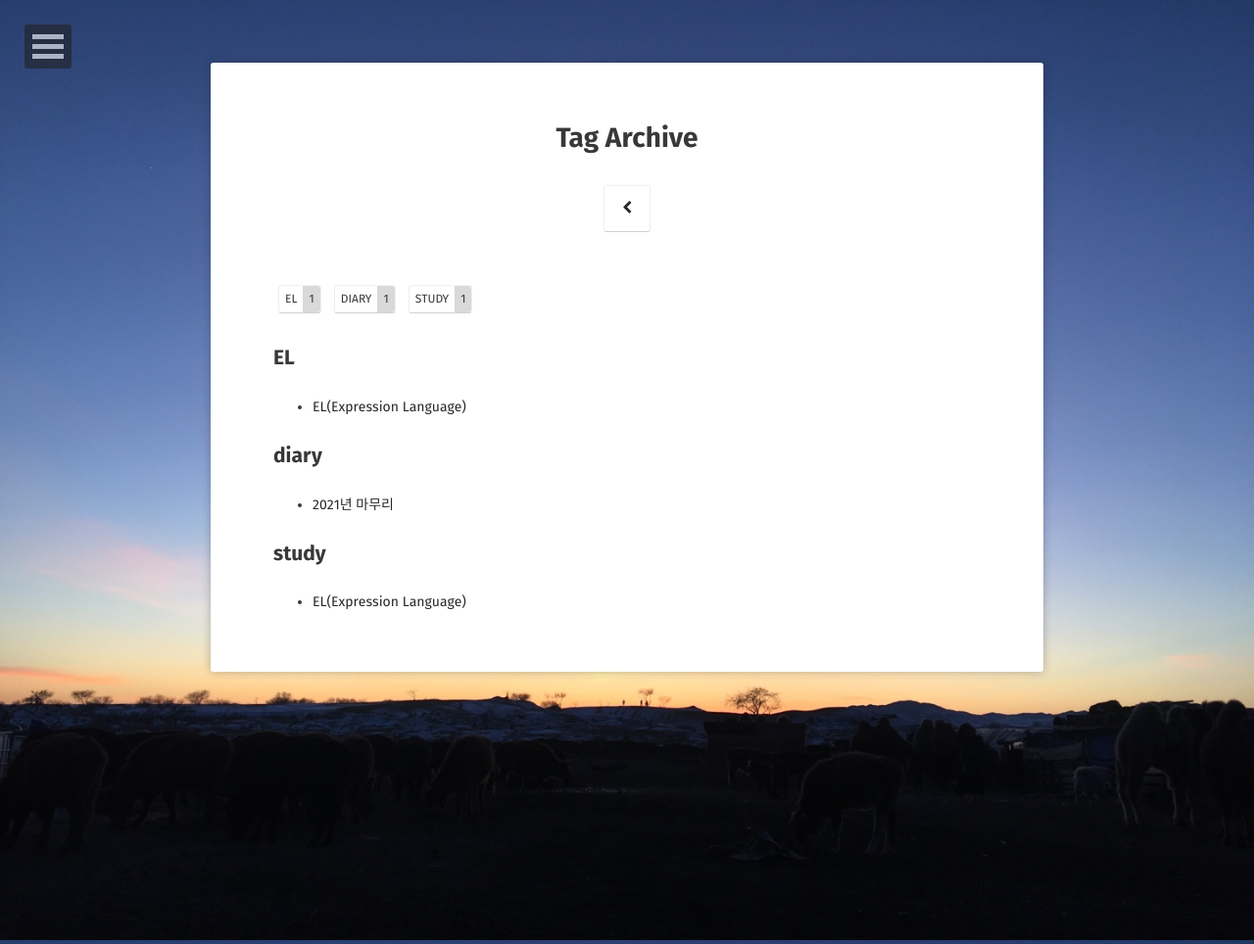
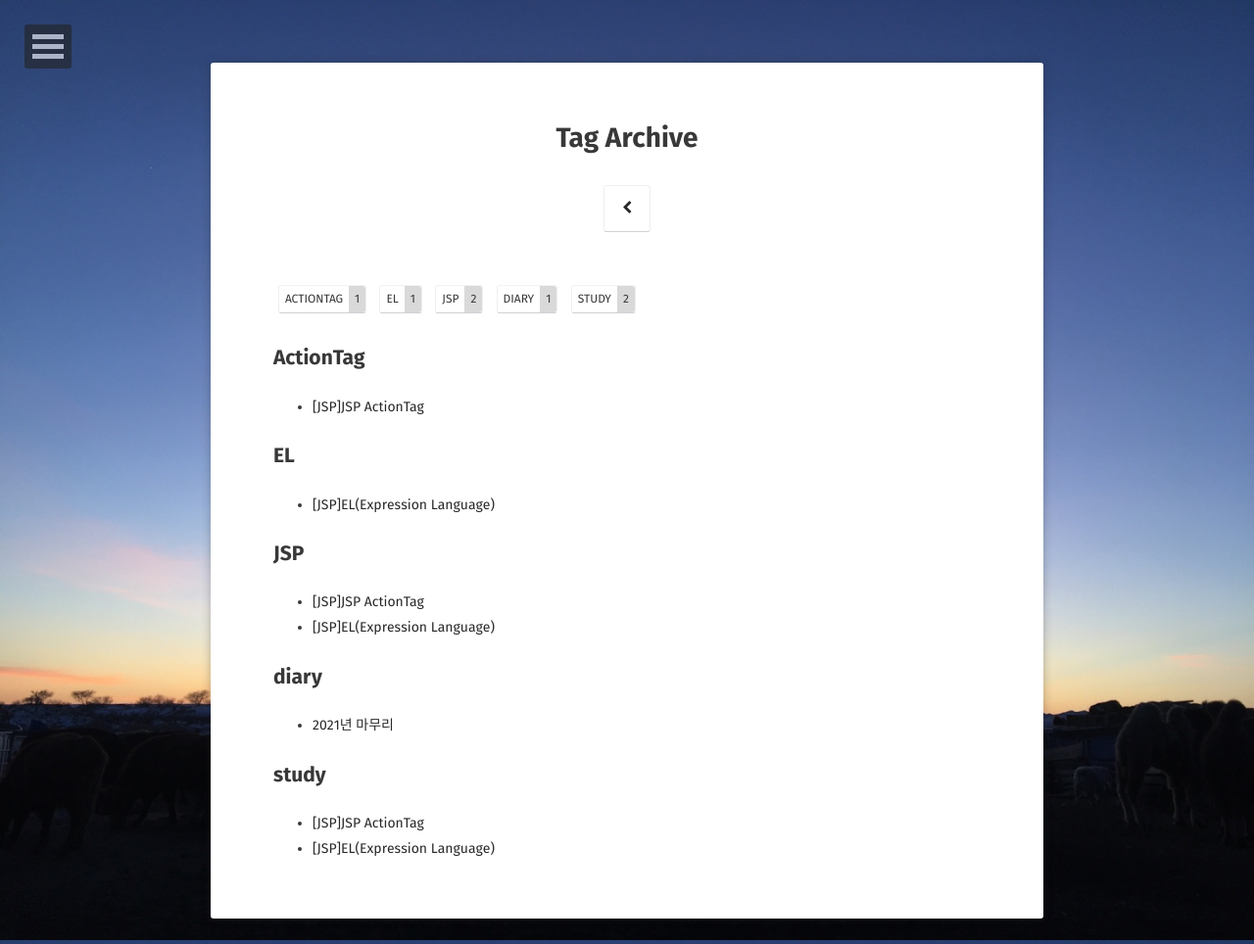
Before and after one commit to jjay0303/jjay0303.github.io, a Jekyll site: the page built from tags/index.html, in a window 1280 px wide. Shown: the whole page at 98% size. Built offline with Jekyll 4.4.1, drawn with Linux system fonts in a browser that asks for light colours; some web fonts are replaced.

Commit message:
220104posting

```diff
--- /dev/null
+++ b/_posts/2022-01-04-JSP ActionTag.md
@@ -0,0 +1,248 @@
+---
+layout: post
+title: "[JSP]JSP ActionTag"
+date: 2022-01-04
+excerpt: "JSP ActionTag란?"
+tags: [study, JSP, ActionTag]
+comments: true
+---
+
+<style>
+	h3, table th{background-color:#D2D2FF;}
+</style>
+
+
+<h1>JSP Action Tag</h1>
+XML기술을 이용하여 기존 JSP문법을 확장시키는 기능을 제공하는 태그<br>
+
+
+<h2>1.표준액션태그</h2>
+<p>미리 정해진 기능들이 JSP 스펙에 명시돼있어서 jsp라는 접두어와 태그명을 제시하면 컨테이너가 해당 기능을 수행하도록 만든 기본 액션 태그 </p>
+<h3>1) jsp:include</h3> : 다른 페이지를 포함할 때 사용하는 태그<br>
+&nbsp;&nbsp;&nbsp;&nbsp;&nbsp;- 표현식 &lt;jsp:include page="포함할 JSP 페이지"&gt;
+<br>
+
+<h4> * 기존 방식과 비교 </h4>
+	<table border="1px solid gray">
+		<tr align="center">
+			<th>기존방식</th>
+			<th>표준액션태그이용</th>
+		</tr>
+		<tr align="center">
+			<td>include file="footer.jsp"</td>
+			<td>jsp:include page="footer.jsp"</td>
+		</tr>
+		<tr align="center">
+			<td>정적include == 컴파일 시 포함</td>
+			<td>동적include == 런타임 시 포함</td>
+		</tr>
+		<tr align="center">
+			<td>include하는 페이지와 변수명을 공유하므로 변수명 중복 X</td>
+			<td>변수명을 공유하지 않으므로 동일 이름의 변수 재선언 가능</td>
+		</tr>
+		<tr align="center">
+			<td>오로지 include만 가능</td>
+			<td>include 할 페이지로 키/벨류 형식으로 값 전달 가능 => 해당 페이지에서 값 뽑아서 출력 가능</td>
+		</tr>
+	</table>
+
+<br><br>
+
+<h3> 2) jsp:forward</h3> : 현재 실행중인 JSP페이지의 제어 흐름을 특정 JSP로 넘길 때 사용하는 태그<br>
+&nbsp;&nbsp;&nbsp;&nbsp;&nbsp;- 표현식 &lt;jsp:forward page="포워딩할 JSP 페이지"&gt;
+
+<h4> * include와 forward의 차이 </h4>
+	<table border="1px solid gray">
+		<tr align="center">
+			<th>기존방식</th>
+			<th>표준액션태그이용</th>
+		</tr>
+		<tr align="center">
+			<td>include file="footer.jsp"</td>
+			<td>jsp:include page="footer.jsp"</td>
+		</tr>
+		<tr align="center">
+			<td>정적include == 컴파일 시 포함</td>
+			<td>동적include == 런타임 시 포함</td>
+		</tr>
+		<tr align="center">
+			<td>include하는 페이지와 변수명을 공유하므로 변수명 중복 X</td>
+			<td>변수명을 공유하지 않으므로 동일 이름의 변수 재선언 가능</td>
+		</tr>
+		<tr align="center">
+			<td>오로지 include만 가능</td>
+			<td>include 할 페이지로 키/벨류 형식으로 값 전달 가능 => 해당 페이지에서 값 뽑아서 출력 가능</td>
+		</tr>
+	</table>
+
+<br><br><br>
+
+<h2>2.커스텀액션태그(JSTL)</h2>
+<p> JSP 태그 라이브러리를 추가하여 스트립틀릿 태그 사용 없이 보다 간편하게 JSP를 사용할 수 있게 해주는 태그로 대표적으로 JSTL이 있다. </p>
+
+<h4> * 주요 tag들 </h4>
+	<table border="1px solid gray">
+		<tr align="center">
+			<th>태그명</th>
+			<th>기능</th>
+			<th>url</th>
+		</tr>
+		<tr align="center">
+			<td>core</td>
+			<td>변수 지정, 반복문, 조건문 등 흐름제어, url/쿼리스트링 관련</td>
+			<td> <%@taglib prefix="c" uri="http://java.sun.com/jsp/jstl/core"> </td>
+		</tr>
+		<tr align="center">
+			<td>fmt</td>
+			<td>번호 및 날짜 형식화 지원</td>
+			<td> <%@ taglib prefix="fmt" uri="http://java.sun.com/jsp/jstl/fmt"%> </td>
+		</tr>
+		<tr align="center">
+			<td>fn(function)</td>
+			<td>문자열 관련 함수</td>
+			<td> <%@ taglib prefix="fn" uri="http://java.sun.com/jsp/jstl/functions" %> </td>
+		</tr>
+		<tr align="center">
+			<td>XML</td>
+			<td>흐름 제어, 변환 등 제공</td>
+			<td> <%@ taglib prefix="x" uri="http://java.sun.com/jsp/jstl/xml" %> </td>
+		</tr>
+		<tr align="center">
+			<td>SQL</td>
+			<td>SQL 지원</td>
+			<td> <%@ taglib prefix="x" uri="http://java.sun.com/jsp/jstl/sql" %> </td>
+		</tr>
+	</table>
+
+<br><br>
+
+<h3>1.Core Library</h3>
+<p>변수 지정, 반복문, 조건문 등 흐름제어, url/쿼리스트링 관련</p>
+<br>
+<ol>
+	<li> <b>&lt;c:set var="변수명" value="대입값" [scope=""]&gt;</b></li>
+	<p>
+	- 변수를 선언하고 초기값을 대입하는 기능<u>(무조건 선언시 초기값 작성)</u><br>
+	- 해당 변수를 어떤 scope에 담을지 지정가능(생략시 기본 pageScope)<br>
+	- EL로 접근해서 사용가능<u>(스크립팅원소로는 접근 불가)</u>
+	</p>
+	<br>
+	<li> <b>&lt;c:remove var="제거할변수명" [scope=""]&gt;</b></li>
+	<p>
+	- 해당 scope영역에서 해당 변수를 찾아 제거<br>
+	- scope 지정 생략시 모든 scope에서 해당 변수 다 찾아서 제거<br>
+	</p>
+	<br>
+	<li> <b>&lt;c:out value="출력할값" [default="기본값"] [escapeXml="true|false"]&gt;</b></li>
+	<p>
+	- 데이터 출력 시 사용<br>
+	</p>
+	<br>
+	<li> <b>&lt;c:if test="조건식"&gt;</b> </li>
+	<p>
+	- JAVA의 단일 if문과 비슷<br>
+	- 조건식은 EL구문으로 test속성에 작성<br>
+	<blockquote>
+	&lt;c:if test="${ num1 le num2 }"> <br>
+	&nbsp;&nbsp;&nbsp;&nbsp;&nbsp;&nbsp; num1이 num2보다 작습니다. <br>
+	&lt;/c:if>
+	</blockquote>
+	</p>
+	<br>
+	<li> <b>&lt;c:choose, c:when, c:otherwise&gt;</b> </li>
+	<p>
+	- JAVA의 if-else, if-else if문과 비슷<br>
+	- 각 조건들을 c:choose의 하위요소로 c:when을 통해서 작성<br>
+	<blockquote>
+	&lt;c:choose><br>
+	&nbsp;&nbsp;&nbsp;&lt;c:when test="${ num1 gt 20 }"><br>
+	&nbsp;&nbsp;&nbsp;&nbsp;&nbsp;&nbsp;num1이 20보다 크다.<br>
+	&nbsp;&nbsp;&nbsp;&lt;/c:when><br>
+	&nbsp;&nbsp;&nbsp;&lt;c:when test="${ num1 ge 10 }"><br>
+	&nbsp;&nbsp;&nbsp;&nbsp;&nbsp;&nbsp;num1이 10보다 크거나 같다.<br>
+	&nbsp;&nbsp;&nbsp;&lt;/c:when><br>
+	&nbsp;&nbsp;&nbsp;&lt;c:otherwise><br>
+	&nbsp;&nbsp;&nbsp;&nbsp;&nbsp;&nbsp;num1이 10보다 작다<br>
+	&nbsp;&nbsp;&nbsp;&lt;/c:otherwise><br>
+	&lt;/c:choose><br>
+	</blockquote>
+	</p>
+	<br>
+	<li> <b>&lt;c:forEach var="변수명" begin="초기값" end="끝값" [step="반복시증가값"]&gt;</b></li>
+	<p>
+	- JAVA의 for loop문<br>
+	</p>
+	<br>
+	<li> <b>&lt;c:forEach var="변수명" items="순차적으로 접근하고자 하는 객체(배열|컬렉션)" [varStatuss="현재접근된요소의상태값을보관할변수명"]&gt;</b></li>
+	<p>
+	- JAVA의 향상된 for문<br>
+	</p>
+	<br>
+	<li> <b>&lt;c:forTokens var="변수명" items="분리시키고자하는문자열" delims="구분자"&gt;</b></li>
+	<p>
+	- JAVA의 split("구분자") 또는 StringTokenizer와 비슷<br>
+	- 구분자로 분리된 각각의 문자열에 순차적으로 접근하면서 반복 수행 <br>
+	</p>
+	<br>
+	<li> <b>&lt;c:url var="" value="요청할url주소">
+		&lt;c:param name="키값" value="전달값" &gt;</b></li>
+	<p>
+	- url경로를 생성하고, 쿼리스트링을 정의해 둘 수 있는 태그<br>
+	</p>
+</ol>
+
+<br><br>
+
+<h3>2. fmt </h3>
+<p>번호 및 날짜 형식화 지원</p>
+<br>
+<ol>
+	<li> <b>&lt;fmt:formatNumber value="출력할 값" [groupingUsed="true|false" type="percent|currency" currencySymbol="통화기호"]></b></li>
+	<p>
+	- formatNumber 태그로 숫자 형식 지정<br>
+	- groupingUsed : 세자리마다 구분자 표시 여부<br>
+	- type : 백분율(%), 통화기호 형식 지정<br>
+	- currencySymbol : 통화 기호 문자 지정<br>
+	</p>
+	<br>
+	<li> <b>&lt;c:set var="current" value="<%= new java.util.Date() %>"></b></li>
+	<p>
+	- formatDate 태그로 java.util.Date 객체 이용하여 날짜 및 시간 포멧 지정<br>
+	- groupingUsed : 세자리마다 구분자 표시 여부<br>
+	- type : 백분율(%), 통화기호 형식 지정<br>
+	- currencySymbol : 통화 기호 문자 지정<br>
+	</p>
+</ol>
+
+<br><br>
+
+<h3>3. fn </h3>
+<p>문자열 관련 함수</p>
+<br>
+<ol>
+	<li> <b>${ fn:length(str) }</b></li>
+	<p>
+	- 문자열의 길이 출력<br>
+	</p>
+	<br>
+	<li> <b>${ fn:toUpperCase(str)|toLowerCase(str) }</b></li>
+	<p>
+	- 모두 대문자|소문자 출력<br>
+	</p>
+	<br>
+	<li> <b>${ fn:indexOf(str, 'are') }</b></li>
+	<p>
+	- 'are'의 시작 인덱스<br>
+	</p>
+	<br>
+	<li> <b>${ fn:replace(str, "are", "were") }</b></li>
+	<p>
+	- 'are'을 'were'로 변경<br>
+	</p>
+	<br>
+	<li> <b>${ fn:contains(str, 'are') }</b></li>
+	<p>
+	- str이 'are'을 포함하는지<br>
+	</p>
+	<br>
+</ol>
```
Also changed, not shown: _posts/2022-01-03-EL.md (+21 -15 lines), 1 other file.
